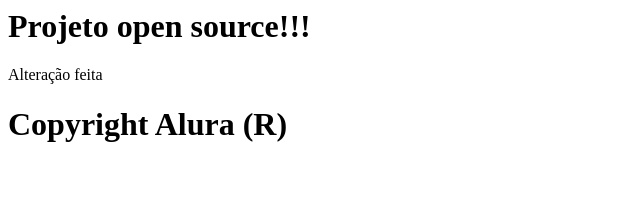
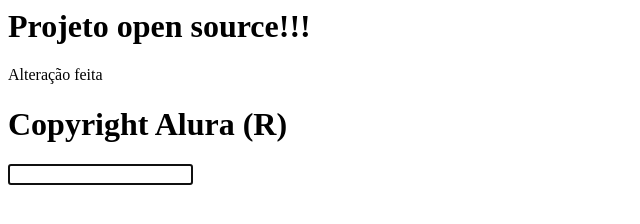
Before and after one commit to rafaelrosa/curso-git, a plain HTML site: page index.html in a window 1280 px wide. Shown: the whole page, without its empty margins (0-640 px from the left). Drawn offline with Linux system fonts and the light colour scheme.

Commit message:
Inclusao de campo texto

```diff
--- a/index.html
+++ b/index.html
@@ -5,6 +5,7 @@
       <h1>Projeto open source!!!</h1>
       <p>Alteração feita</p>
       <h1>Copyright Alura (R)</h1>
+      <input type="text" name="texto" id="texto" autofocus="true"></input>
    </body>
    <body></body>
 </html>
```
